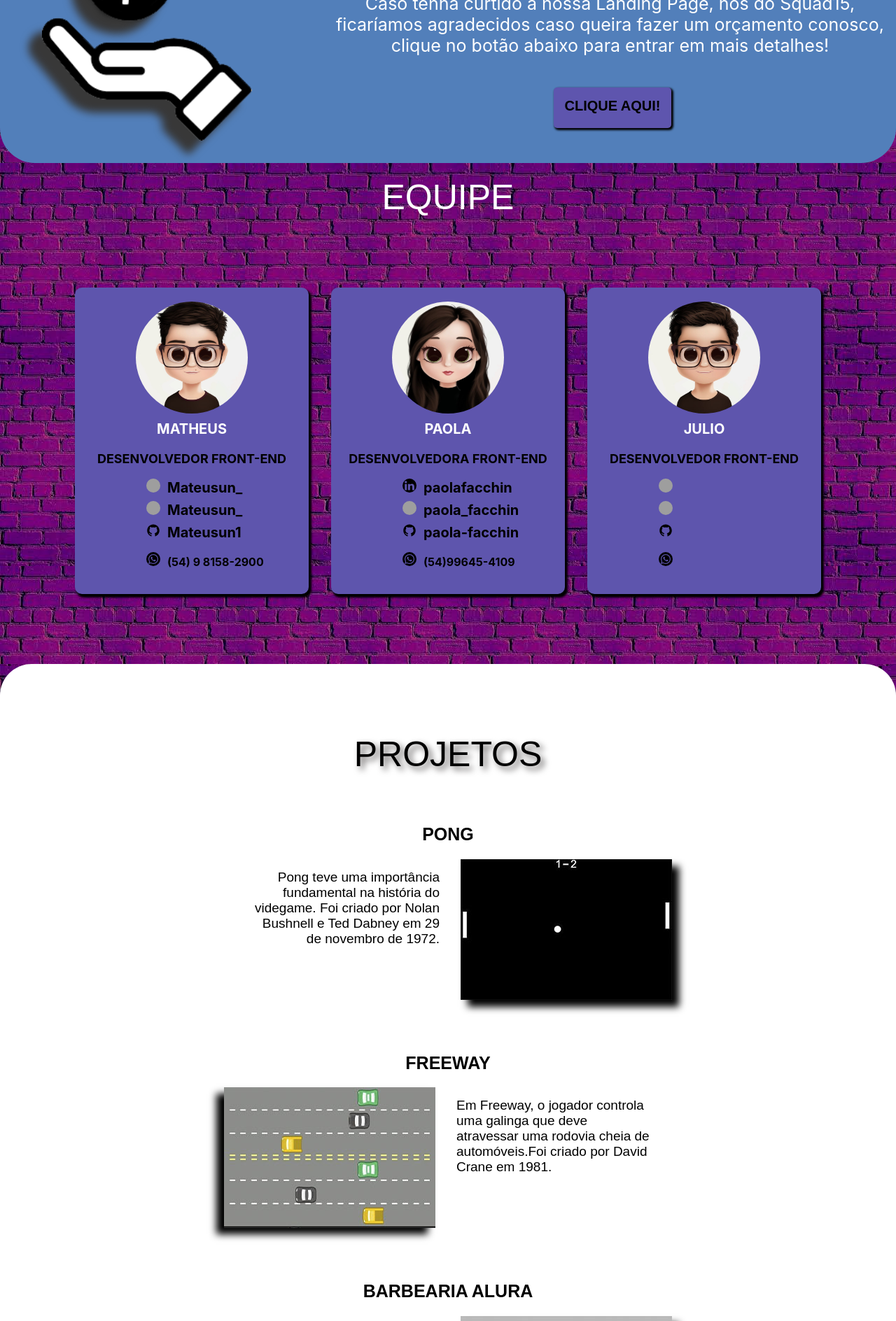
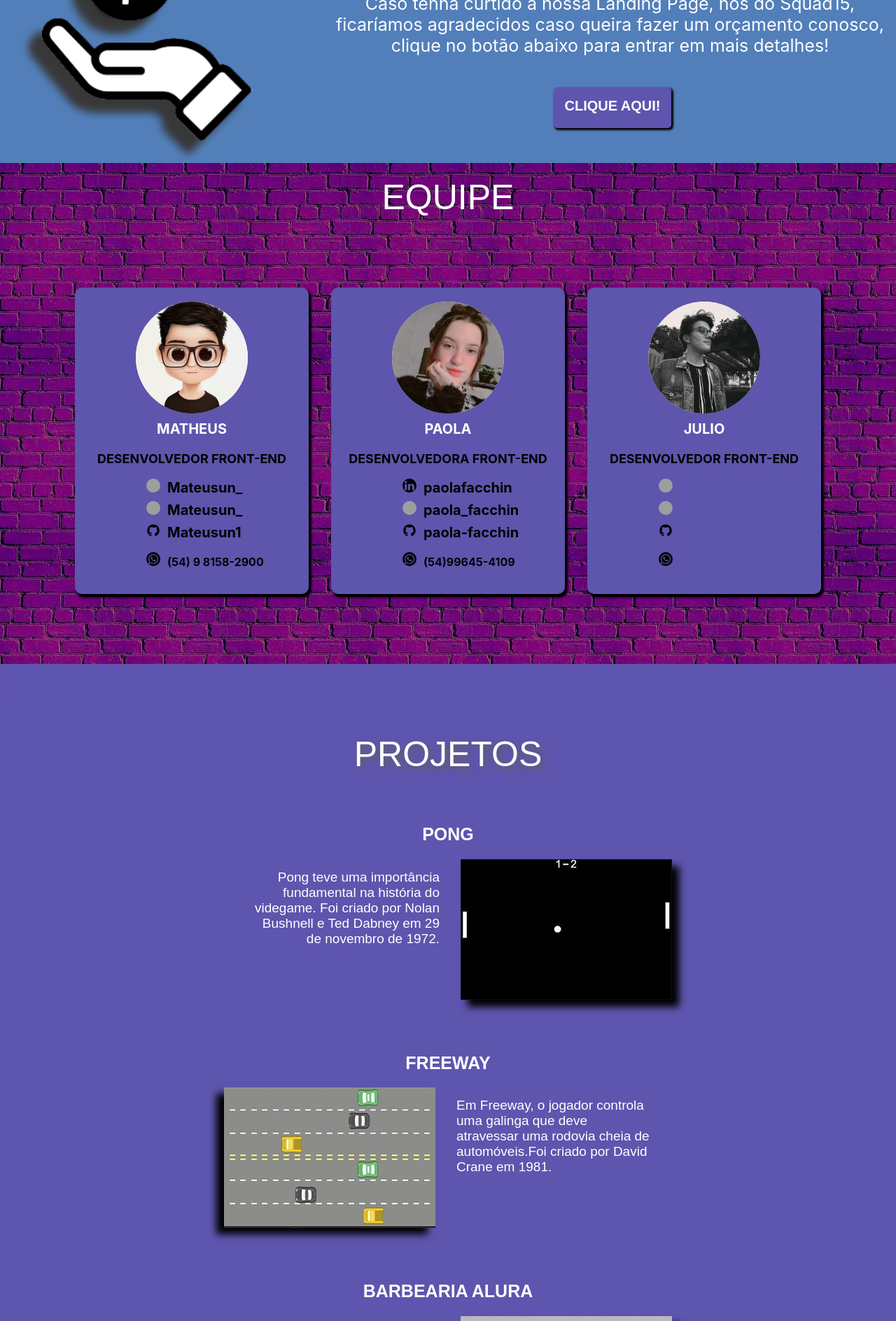
Before and after one commit to Mateusun1/ProjetoteuFuturoReact, a React (Create React App) app in the folder projeto/: page / in a window 1280 px wide. Shown: the part 200-2088 px from the top of the page at 70% size. Built offline with nearby package versions, Linux system fonts and the light colour scheme; grey boxes are pictures that could not be loaded.

Commit message:
Página em seu estado finaal

```diff
--- a/projeto/package.json
+++ b/projeto/package.json
@@ -12,7 +12,7 @@
     "web-vitals": "^1.1.2"
   },
   "scripts": {
-    "start": "react-scripts --openssl-legacy-provider start",
+    "start": "react-scripts start",
     "build": "react-scripts build",
     "test": "react-scripts test",
     "eject": "react-scripts eject"
--- a/projeto/src/componentes/Header/Header.css
+++ b/projeto/src/componentes/Header/Header.css
@@ -3,8 +3,8 @@
     top: 0;
 }
 .logo{
+    max-width: 940px;
     align-items: center;
-    max-width: 940px;
     margin: 0 auto;
     display: flex;
     padding: 0.2rem 0.5rem;
--- a/projeto/src/componentes/Membros/Membros.css
+++ b/projeto/src/componentes/Membros/Membros.css
@@ -52,9 +52,12 @@
     display: block;
     justify-content: center;
 }
-.CardLeft .Dados{
+.CardLeft .dadosPessoais{
     display: inline-block;
     text-align: center;
+}
+.backgroundFotos{
+    background: white;
 }
 .CardMeio{
     width: 25%;
--- a/projeto/src/componentes/Membros/Membros.jsx
+++ b/projeto/src/componentes/Membros/Membros.jsx
@@ -17,7 +17,7 @@ class Membros extends Component{
                     <div className="Portfolio">
                         <div className="CardLeft">
                             <div className="Fotos">
-                            <img src={Matheus} alt="Avatarzinho do Matheus"/>
+                            <img className="backgroundFotos" src={Matheus} alt="Avatarzinho do Matheus"/>
                             </div>
                             <p className="Nome">Matheus</p>
                             <p className="Profissao">Desenvolvedor Front-end</p>
@@ -28,7 +28,7 @@ class Membros extends Component{
                         </div>
                         <div class="CardMeio">
                             <div className="Fotos">
-                            <img src={Paola} alt="Avatarzinho da Paola"/>
+                            <img className="backgroundFotos" src={Paola} alt="Avatarzinho da Paola"/>
                             </div>
                                 <p class="Nome">Paola</p>
                                 <p className="Profissao">Desenvolvedora Front-end</p>
@@ -39,7 +39,7 @@ class Membros extends Component{
                         </div>
                         <div class="CardRight">
                             <div className="Fotos">
-                            <img src={Julio} alt="Avatarzinho do Julio"/>
+                            <img className="backgroundFotos" src={Julio} alt="Avatarzinho do Julio"/>
                             </div>
                                 <p class="Nome">Julio</p>
                                 <p className="Profissao">Desenvolvedor Front-end</p>
--- a/projeto/src/componentes/Orçamento/Orçamentos.css
+++ b/projeto/src/componentes/Orçamento/Orçamentos.css
@@ -1,6 +1,5 @@
 .orçamento{
     background-color: #527FBA;
-    border-radius: 0px 0px 50px 50px;
     padding-bottom: 2rem;
 }
 
@@ -67,3 +66,7 @@ button:hover{
     background: #37326b;
     transform: scale(1.1);
 }
+.CA{
+    text-decoration: none;
+    color: white;
+}
--- a/projeto/src/componentes/Orçamento/Orçamentos.jsx
+++ b/projeto/src/componentes/Orçamento/Orçamentos.jsx
@@ -12,7 +12,7 @@ class Orçamento extends Component{
                         <h1 className= "tituloOrçamento">Faça seu orçamento!</h1>
                         <p className = "fraseOrçamento">Caso tenha curtido a nossa Landing Page, nós do Squad15, ficaríamos agradecidos caso queira fazer um orçamento conosco, clique no botão abaixo para entrar em mais detalhes!</p>
                         <div className = "botao">
-                            <button className = "botaoOrçamento">clique aqui!</button>
+                            <button className = "botaoOrçamento"><a className="CA" href="#Contatos">clique aqui!</a></button>
                         </div>
                     </div>
                 </div>
--- a/projeto/src/componentes/Projetos/Projetos.css
+++ b/projeto/src/componentes/Projetos/Projetos.css
@@ -4,7 +4,7 @@
     text-align: center;
     padding: 50px 0;
     font-family: 'Montserrat', sans-serif;
-    color: black;
+    color: white;
     text-shadow: 0.1em 0.1em 0.2em rgb(99, 96, 96)
 }
 .trabalhos{
@@ -15,7 +15,7 @@
     text-transform: uppercase;
     text-align: center;
     font-family: 'Montserrat', sans-serif;
-    color: black;
+    color: white;
 }
 .esquerda{
     display: flex;
@@ -27,7 +27,7 @@
     font-size: 19px;
     text-align: end;
     font-family: 'Montserrat', sans-serif;
-    color: black;
+    color: white;
 }
 .img-esq{
     width: 60%;
@@ -38,7 +38,7 @@
     text-transform: uppercase;
     text-align: center;
     font-family: 'Montserrat', sans-serif;
-    color: black;
+    color: white;
 }
 .direita{
     display: flex;
@@ -50,7 +50,7 @@
     font-size: 19px;
     text-align: inherit;
     font-family: 'Montserrat', sans-serif;
-    color: black;
+    color: white;
 }
 .img-dir{
     width: 60%;
@@ -60,5 +60,5 @@
 .fundo{
     padding: 50px;
     border-radius: 45px;
-    background-color: white;
+    background: #5e55ae;
 }
--- a/projeto/src/index.css
+++ b/projeto/src/index.css
@@ -5,7 +5,7 @@ body {
     sans-serif;
   -webkit-font-smoothing: antialiased;
   -moz-osx-font-smoothing: grayscale;
-  background-image: url(../src/componentes/Membros/PapelParede.svg);
+  background: #5e55ae;
 }
 
 code {
```
Also changed, not shown: projeto/src/assents/img/Julio.svg, projeto/src/assents/img/Paola.svg.
